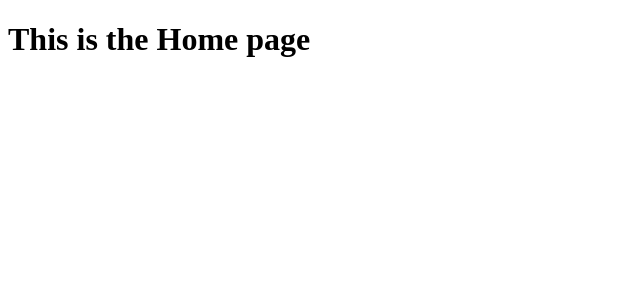
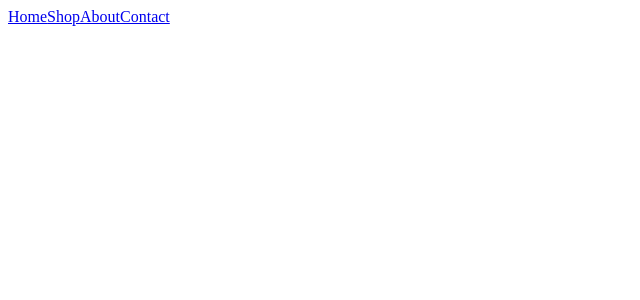
Before and after one commit to yvonnenyambura/perfume-store, a React (Vite) app: page / in a window 1280 px wide. Shown: the top 300 px of the page, without its empty margins (0-640 px from the left). Built offline with nearby package versions, Linux system fonts and the light colour scheme.

Commit message:
Add navbar with links

```diff
--- a/package.json
+++ b/package.json
@@ -10,6 +10,7 @@
     "preview": "vite preview"
   },
   "dependencies": {
+    "lucide-react": "^1.61.0",
     "react": "^19.3.1",
     "react-dom": "^19.3.1",
     "react-router-dom": "^7.18.4"
--- a/src/App.jsx
+++ b/src/App.jsx
@@ -1,4 +1,6 @@
 import { Routes, Route } from 'react-router-dom'
+import Navbar from './components/Navbar'
+
 import Home from './pages/Home'
 import Shop from './pages/Shop'
 import ProductDetail from './pages/ProductDetail'
@@ -10,8 +12,10 @@
 
 function App() {
   return (
+    <>
+    <Navbar/>
     <Routes>
-      <Route path="/" element={<Home/>} />
+      <Route path="/home" element={<Home/>} />
       <Route path="/about" element={<About/>} />
       <Route path="/cart" element={<Cart/>} />
       <Route path="/checkoutpage" element={<CheckOutPage/>} />
@@ -19,9 +23,8 @@
       <Route path="/order-confirmation" element={<OrderConfirmation/>} />
       <Route path="/product/:id" element={<ProductDetail/>} />
       <Route path="/shop" element={<Shop/>} />
-
-
     </Routes>
+    </>
   )
 }
 
--- /dev/null
+++ b/src/components/Navbar.jsx
@@ -0,0 +1,14 @@
+import {Link} from 'react-router-dom'
+
+function Navbar() {
+    return (
+        <div>
+            <Link to="/home">Home</Link>
+            <Link to="/shop">Shop</Link>
+            <Link to="/about">About</Link>
+            <Link to="/contact">Contact</Link>
+        </div>
+    )
+}
+
+export default Navbar
```
Also changed, not shown: 1 other file (tests, documents, lock files or other folders).
